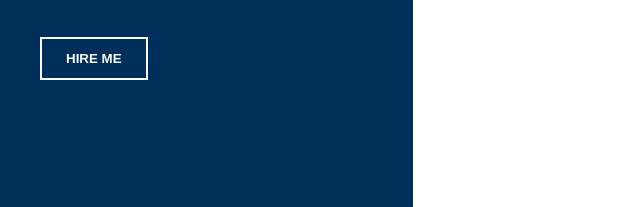
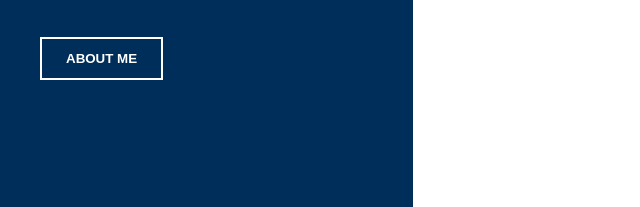
Before and after one commit to pixel-compiler-rs/pixel-compiler-rs, a plain HTML site: page index.html in a window 1280 px wide. Shown: the part 451-658 px from the top of the page, 0-640 px from the left. Drawn offline with Linux system fonts and the light colour scheme.

Commit message:
Update index.html

```diff
--- a/index.html
+++ b/index.html
@@ -22,7 +22,7 @@
         <p class="hello">HELLO,</p>
         <h1>I’m Rithika Sharon</h1>
         <p class="subtitle">A High School Student from India</p>
-        <button class="hire-btn">HIRE ME</button>
+        <button class="hire-btn">ABOUT ME</button>
       </div>
 
       <div class="social-icons">
```
